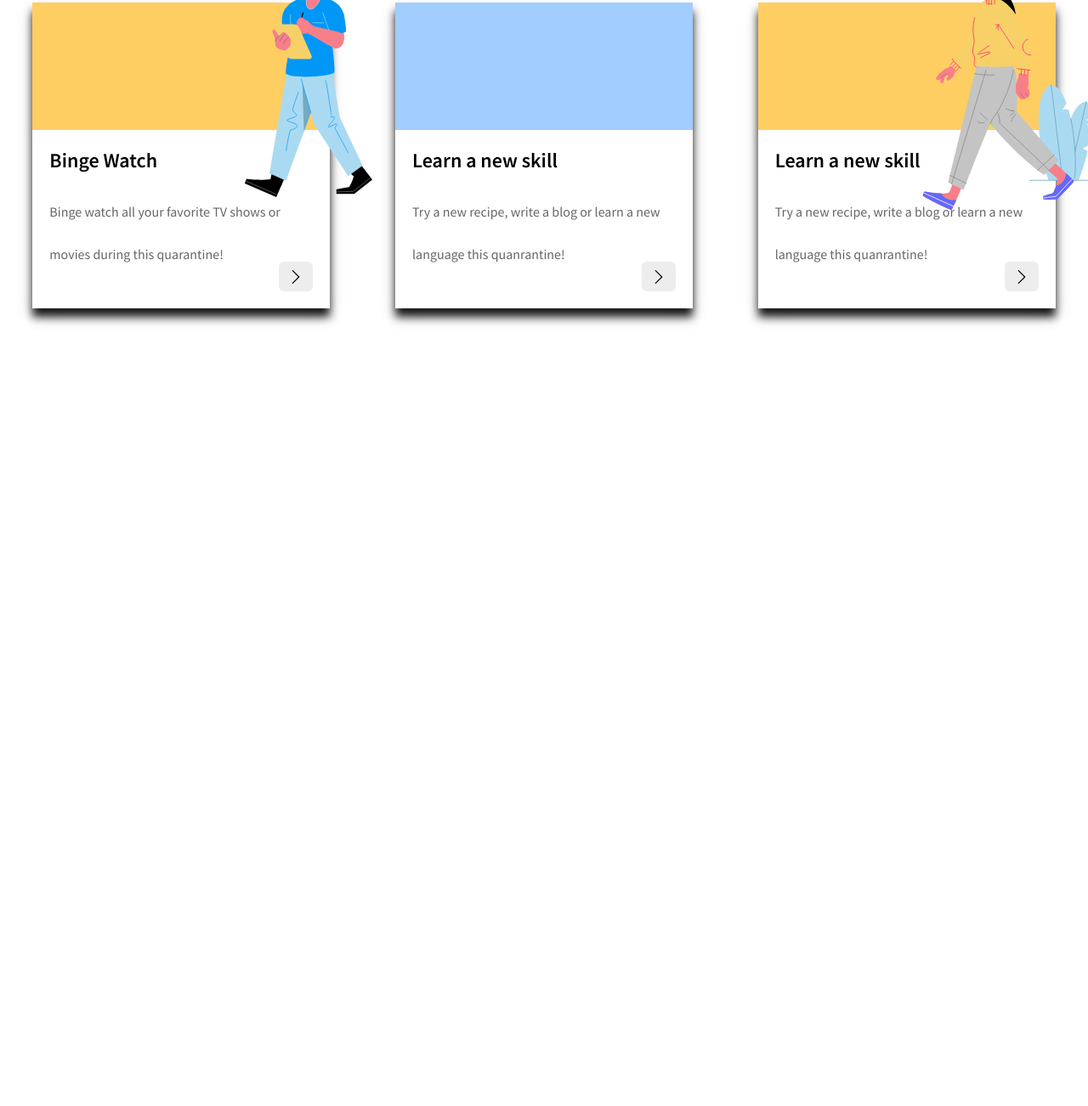
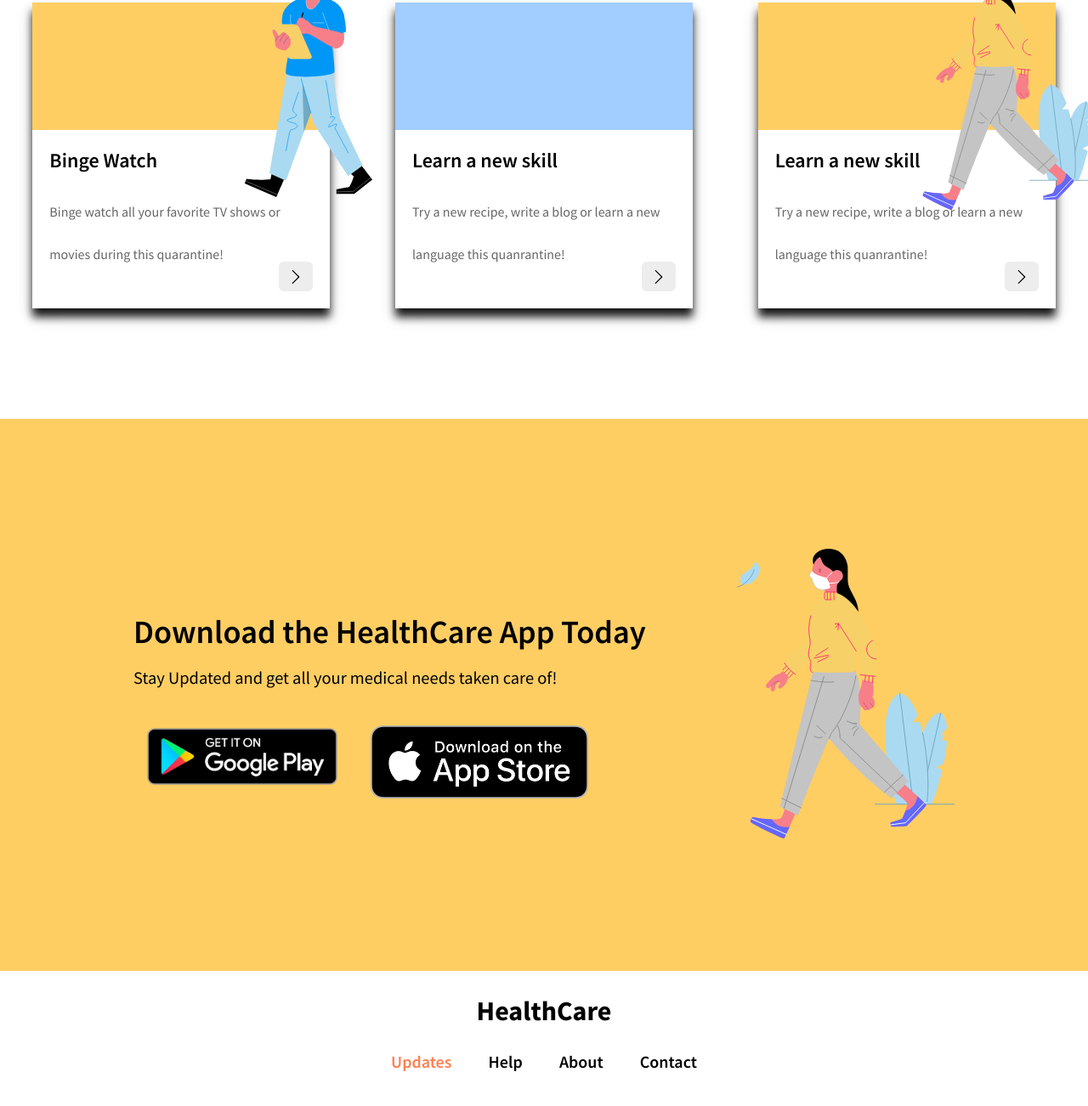
Before and after one commit to agusrichard/Front-End, a plain HTML site: page Pages/Health-Care/index.html in a window 1280 px wide. Shown: the part 1728-3030 px from the top of the page at 85% size. Before the commit the page ends 2221 px from the top, so only its background shows below. Drawn offline with Linux system fonts and the light colour scheme.

Commit message:
Page Main Design

```diff
--- a/Pages/Health-Care/index.html
+++ b/Pages/Health-Care/index.html
@@ -115,6 +115,28 @@
       </div>
     </div>
 
+    <!-- BANNER AND FOOTER -->
+    <div class="banner">
+      <div class="banner-text">
+        <h1>Download the HealthCare App Today <br> <span style="font-size:1.6vw;font-weight:normal" class="banner-inner-text">Stay Updated and get all your medical needs taken care of!</span></h1>
+        <a href="#"><img src="img/android.png" alt=""></a>
+        <a href="#"><img src="img/ios.png" alt=""></a>
+      </div>
+      <div class="banner-img">
+        <img src="img/mask-woman.svg" alt="">
+      </div>
+    </div>
+
+    <div class="footer">
+      <h2>HealthCare</h2>
+      <div class="footer-links">
+        <a href="#" class="mainlink">Updates</a>
+        <a href="#">Help</a>
+        <a href="#">About</a>
+        <a href="#">Contact</a>
+      </div>
+    </div>
+
   </div>
 
 <script src="script.js"></script>
--- a/Pages/Health-Care/style.css
+++ b/Pages/Health-Care/style.css
@@ -252,3 +252,53 @@ li span {
   left: 0px;
   width: 16px;
 }
+
+/* BANNER */
+.banner {
+  height: 550px;
+  background-color: #ffce63;
+  display: flex;
+  flex-direction: row;
+  padding: 50px;
+  justify-content: space-evenly;
+  align-items: center;
+}
+
+.banner-text h1 {
+  font-size: 3vw;
+  color: #000;
+  font-weight: 600;
+}
+
+.banner-text img {
+  width: 20vw;
+  margin-right: 20px;
+}
+
+.banner-img img {
+  width: 20vw;
+}
+
+/* FOOTER */
+.footer {
+  height: 200x;
+  display: flex;
+  flex-direction: column;
+  align-items: center;
+  padding-bottom: 40px;
+}
+
+.footer h2 {
+  font-size: 32px;
+}
+
+.footer-links a {
+  margin: 20px;
+  font-size: 20px;
+  font-weight: 600;
+  color: #000;
+}
+
+.footer-links .mainlink {
+  color: coral;
+}
```
Also changed, not shown: Pages/Health-Care/img/android.png (added), Pages/Health-Care/img/ios.png (added).
